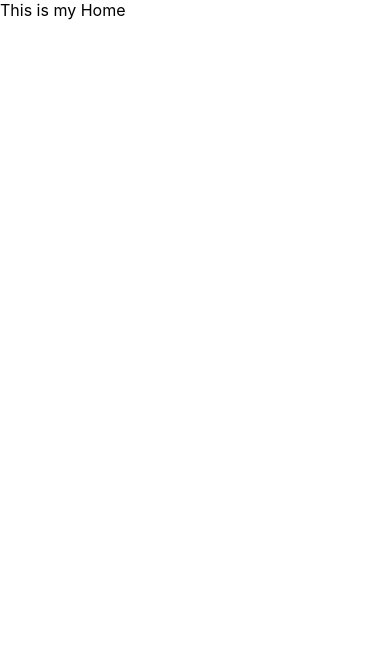
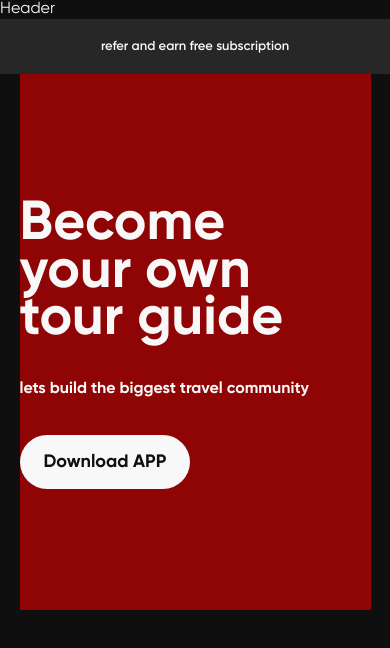
Before and after one commit to vishnugprasad/traveltime, a React (Create React App) app: page / in a window 390 px wide. Shown: the top 648 px of the page. Built offline with nearby package versions, Linux system fonts and the light colour scheme.

Commit message:
landing page

```diff
--- /dev/null
+++ b/src/common/styles/commonClasses.css
@@ -0,0 +1,31 @@
+.max-width{
+    max-width: 70%;
+    margin: auto;
+}
+
+.flex{
+    display: flex;
+}
+
+.absolute-center{
+    justify-content: center;
+    align-items: center;
+}
+
+.flex-col{
+    flex-direction: column;
+}
+
+
+@media all and (max-width: 1279px){
+    .max-width{
+        max-width: 80%;
+    }
+}
+
+
+@media all and (max-width: 767px){
+    .max-width{
+        max-width: 90%;
+    }
+}
--- /dev/null
+++ b/src/common/styles/fonts/fonts.css
@@ -0,0 +1,35 @@
+@font-face{
+    font-family: "Gilroy";
+    src:local("gilroy"), url(./Gilroy-Regular.ttf)format("truetype");
+}
+
+@font-face{
+    font-family: "Gilroy";
+    font-weight: 300;
+    src:local("gilroy"), url(./Gilroy-Thin.ttf)format("truetype");
+}
+
+@font-face{
+    font-family: "Gilroy";
+    font-weight: 500;
+    src:local("gilroy"), url(./Gilroy-Medium.ttf)format("truetype");
+}
+
+@font-face{
+    font-family: "Gilroy";
+    font-weight: 600;
+    src:local("gilroy"), url(./Gilroy-SemiBold.ttf)format("truetype");
+}
+
+@font-face{
+    font-family: "Gilroy";
+    font-weight: 700;
+    src:local("gilroy"), url(./Gilroy-Bold.ttf)format("truetype");
+}
+
+
+@font-face{
+    font-family: "Gilroy";
+    font-weight: 800;
+    src:local("gilroy"), url(./Gilroy-ExtraBold.ttf)format("truetype");
+}
--- /dev/null
+++ b/src/common/styles/variables.css
@@ -0,0 +1,5 @@
+:root{
+    --bg-black :#0f0f0f;
+    --white: #f8f8f8;
+    --bg-grey: #272727;
+}
--- /dev/null
+++ b/src/components/HeroSection/heroSection.css
@@ -0,0 +1,70 @@
+.hero-section-wrapper{
+position: relative;
+}
+
+.hero-section{
+    min-height: 100vh;
+    text-align: center;
+    background-color: rgb(143, 5, 5);
+}
+
+.hero-heading{
+    font-size: 106px;
+    font-weight: 700;
+}
+
+.hero-subheading{
+    font-size: 30px;
+    font-weight: 700;
+    margin: 35px 58px;
+    line-height: 38px;
+}
+
+.hero-label{
+    background-color: var(--bg-grey);
+    width: 100%;
+    position: absolute;
+    height: 72px;
+    font-size: 25px;
+    line-height: 30px;
+    font-weight: 600 ;
+}
+
+
+@media all and (max-width:1279px){
+    .hero-heading{
+        font-size: 82px;
+        line-height: 92px;
+    }
+
+    .hero-subheading{
+        font-size: 25px;
+    }
+}
+
+
+@media all and (max-width:767px){
+
+    .hero-section{
+        align-items: flex-start;
+        text-align: left;
+        min-height: 70vh;
+    }
+
+    .hero-heading{
+        font-size: 55px;
+        line-height: 47.5px;
+        width: 270px;
+        margin-top: 60px;
+    }
+
+    .hero-subheading{
+        font-size: 16px;
+        line-height: 22px;
+        margin: 35px 0px;
+    }
+    .hero-label{
+        height: 55px;
+        font-size: 13px;
+    }
+}
--- /dev/null
+++ b/src/components/HeroSection/index.js
@@ -0,0 +1,22 @@
+import React from 'react'
+import Button from '../common/button/index'
+import "./heroSection.css"
+
+const HeroSection = () => {
+  return (
+    <div className='hero-section-wrapper'>
+        <div className='flex absolute-center hero-label'>
+            <div> refer and earn free subscription</div>
+        </div>
+        <div className='flex absolute-center flex-col hero-section max-width'>
+           <div className='hero-heading'>
+               Become your own tour guide
+           </div>
+           <div className='hero-subheading'>lets build the biggest travel community</div>
+           <Button buttonText="Download APP"></Button>
+        </div>
+    </div>
+  )
+}
+
+export default HeroSection
--- /dev/null
+++ b/src/components/common/Header/index.js
@@ -0,0 +1,10 @@
+import React from 'react'
+import "./header.css"
+
+const Header = () => {
+  return (
+    <div>Header</div>
+  )
+}
+
+export default Header
--- /dev/null
+++ b/src/components/common/button/button.css
@@ -0,0 +1,17 @@
+.button-wrapper{
+    cursor: pointer;
+    background-color: var(--white);
+    color: var(--bg-black);
+    font-size: 24px;
+    font-weight: 700;
+    padding: 20px 65px;
+    border-radius: 40px;
+    width: max-content;
+}
+
+@media all and (max-width:767px){
+    .button-wrapper{
+        font-size: 18px;
+        padding: 16px 24px;
+    }
+}
--- /dev/null
+++ b/src/components/common/button/index.js
@@ -0,0 +1,13 @@
+import React from 'react';
+import "./button.css";
+
+const Button = ({buttonText,onClick,customClass,prefix}) => {
+  return (
+    <div className={`flex absolute-center button-wrapper ${customClass}`}
+    onClick = {onClick}>
+        {prefix} {buttonText}
+    </div>
+  );
+}
+
+export default Button
--- a/src/index.css
+++ b/src/index.css
@@ -1,10 +1,17 @@
+
+@import "./common/styles/fonts/fonts.css";
+@import "./common/styles/variables.css";
+@import "./common/styles/commonClasses.css";
+
+
 body {
   margin: 0;
-  font-family: -apple-system, BlinkMacSystemFont, 'Segoe UI', 'Roboto', 'Oxygen',
-    'Ubuntu', 'Cantarell', 'Fira Sans', 'Droid Sans', 'Helvetica Neue',
-    sans-serif;
+  font-family: Gilroy, sans-serif;
   -webkit-font-smoothing: antialiased;
   -moz-osx-font-smoothing: grayscale;
+  box-sizing: border-box;
+  background-color: var(--bg-black);
+  color: var(--white);
 }
 
 code {
--- a/src/pages/homepage.js
+++ b/src/pages/homepage.js
@@ -1,8 +1,13 @@
 import React from 'react'
+import Header from '../components/common/Header'
+import HeroSection from '../components/HeroSection'
 
 const HomePage = () => {
   return (
-    <div>This is my Home</div>
+    <>
+    <Header></Header>
+      <HeroSection></HeroSection>
+    </>
   )
 }
 
```
Also changed, not shown: src/components/common/Header/header.css (added).
